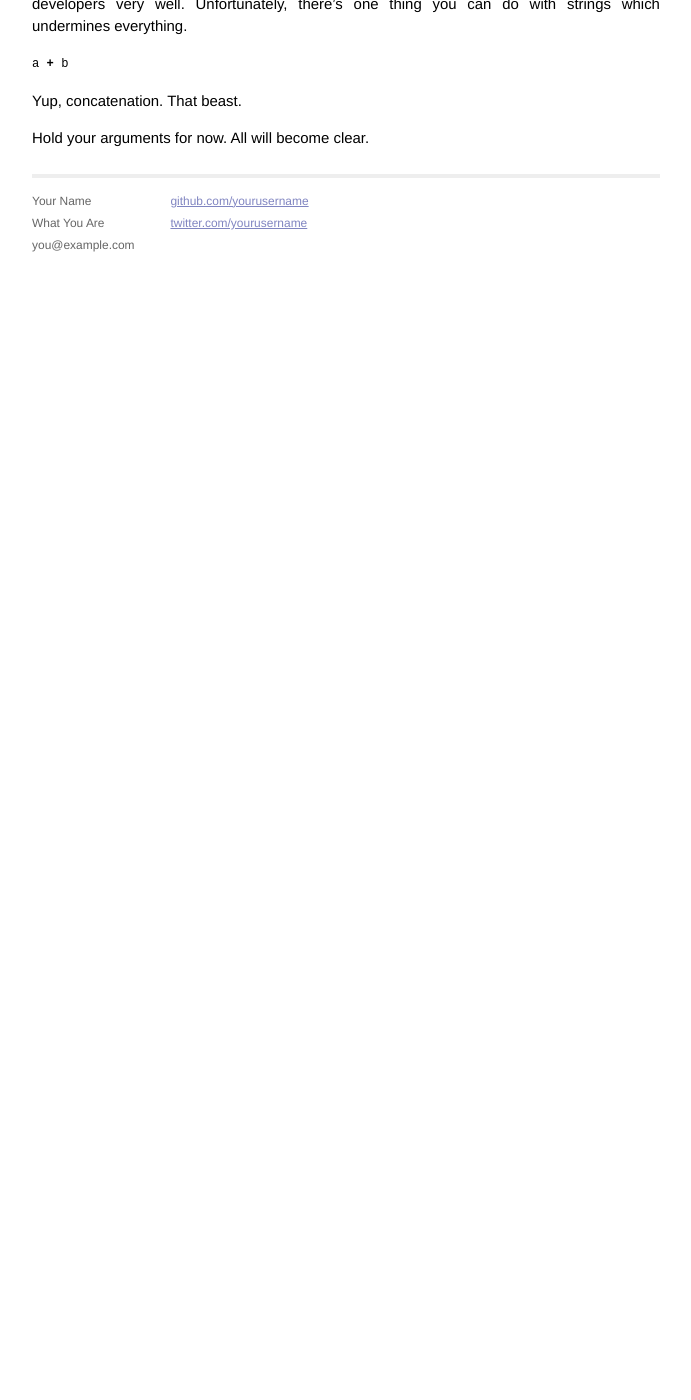
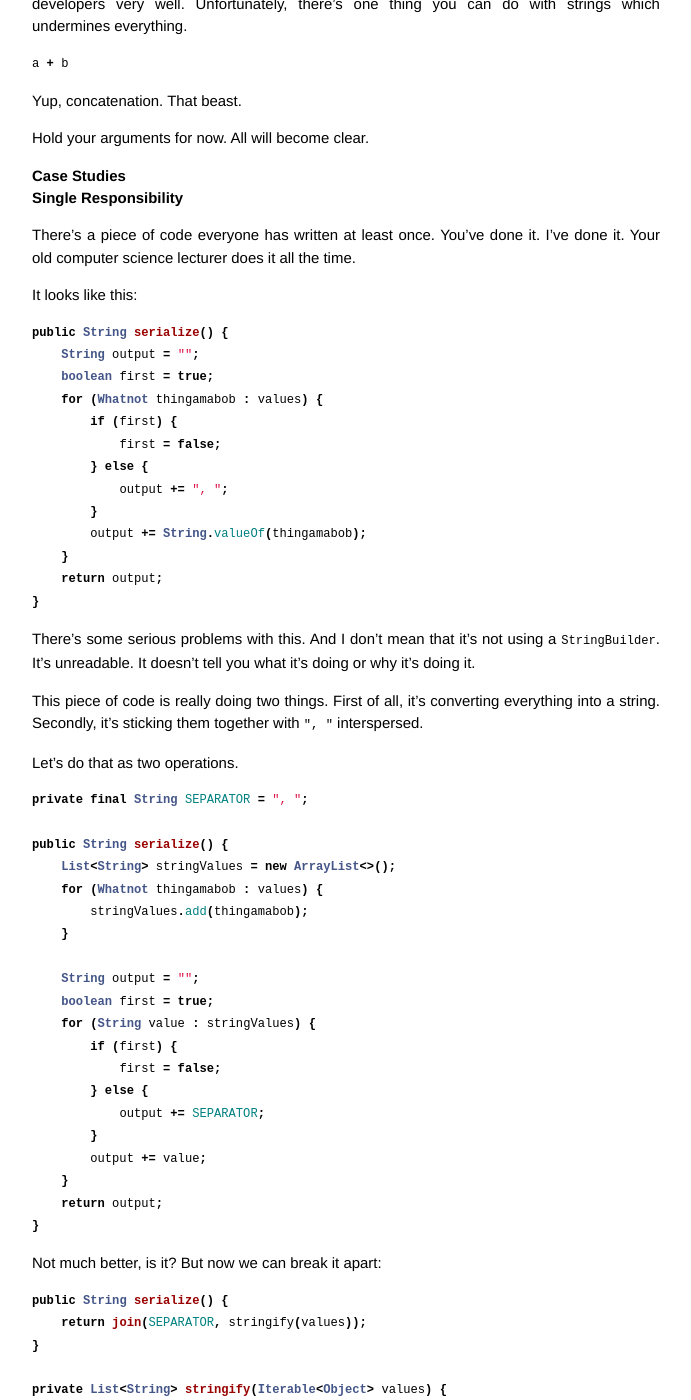
Before and after one commit to SamirTalwar/talks, a Jekyll site: the page built from index.md, in a window 1280 px wide and 1400 px high, scrolled down 1458 px. Shown: the whole window, without its empty margins (294-985 px from the left). Built offline with Jekyll 4.4.1, drawn with Linux system fonts in a browser that asks for light colours; before the commit the page ends 1727 px from its top, so only the background shows below that; some of the changed text lies outside the part shown.

Commit message:
Case Study #1: Single Responsibility.

````diff
--- a/index.md
+++ b/index.md
@@ -91,3 +91,96 @@ a + b
 Yup, concatenation. That beast.
 
 Hold your arguments for now. All will become clear.
+
+## Case Studies
+
+### Single Responsibility
+
+There's a piece of code everyone has written at least once. You've done it. I've done it. Your old computer science lecturer does it all the time.
+
+It looks like this:
+
+```java
+public String serialize() {
+    String output = "";
+    boolean first = true;
+    for (Whatnot thingamabob : values) {
+        if (first) {
+            first = false;
+        } else {
+            output += ", ";
+        }
+        output += String.valueOf(thingamabob);
+    }
+    return output;
+}
+```
+
+There's some serious problems with this. And I don't mean that it's not using a `StringBuilder`. It's unreadable. It doesn't tell you what it's doing or why it's doing it.
+
+This piece of code is really doing two things. First of all, it's converting everything into a string. Secondly, it's sticking them together with `", "` interspersed.
+
+Let's do that as two operations.
+
+```java
+private final String SEPARATOR = ", ";
+
+public String serialize() {
+    List<String> stringValues = new ArrayList<>();
+    for (Whatnot thingamabob : values) {
+        stringValues.add(thingamabob);
+    }
+
+    String output = "";
+    boolean first = true;
+    for (String value : stringValues) {
+        if (first) {
+            first = false;
+        } else {
+            output += SEPARATOR;
+        }
+        output += value;
+    }
+    return output;
+}
+```
+
+Not much better, is it? But now we can break it apart:
+
+```java
+public String serialize() {
+    return join(SEPARATOR, stringify(values));
+}
+
+private List<String> stringify(Iterable<Object> values) {
+    List<String> stringValues = new ArrayList<>();
+    for (Whatnot thingamabob : values) {
+        stringValues.add(thingamabob);
+    }
+    return stringValues;
+}
+
+private String join(String separator, Iterable<String> values) {
+    String output = "";
+    boolean first = true;
+    for (String value : values) {
+        if (first) {
+            first = false;
+        } else {
+            output += separator;
+        }
+        output += value;
+    }
+    return output;
+}
+```
+
+And then ship it out:
+
+```java
+public String serialize() {
+    return Joiner.on(SEPARATOR).join(values);
+}
+```
+
+This is a clear example of how separating our concerns and focusing on one thing at a time can really improve our code quality. If we were worried about the performance of creating a second list, we could easily optimise the `join` method, and every caller would benefit for free.
````
